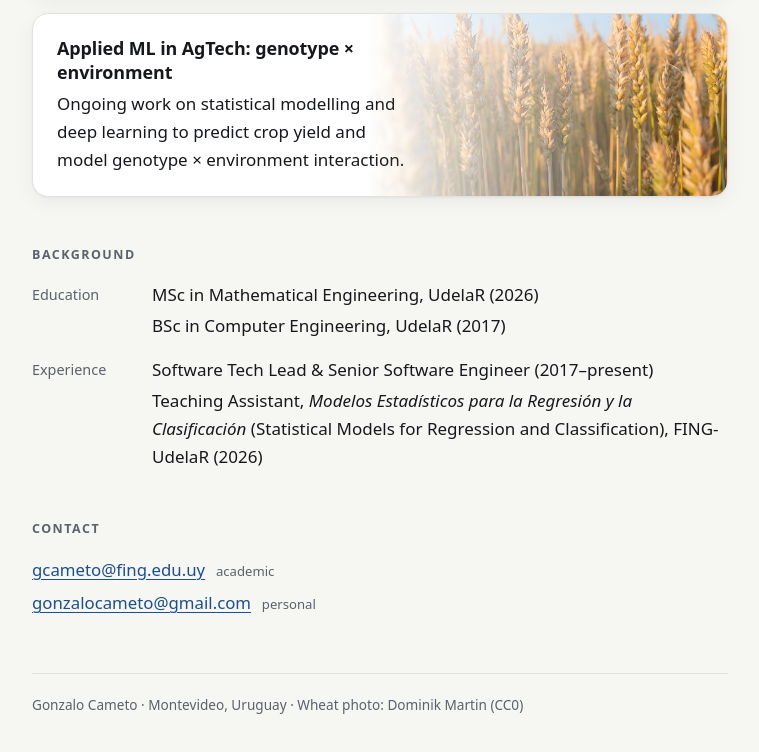
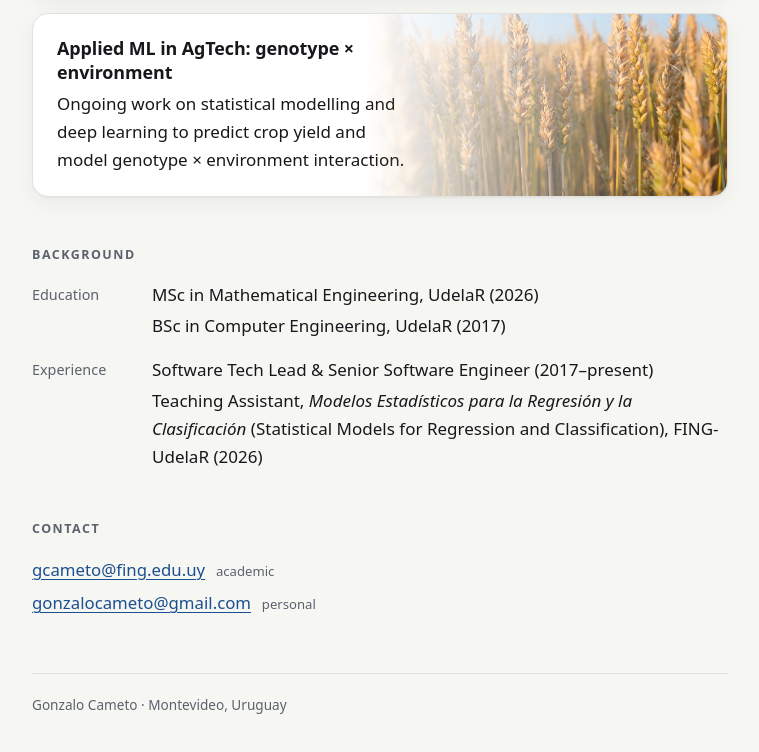
Before and after one commit to gonzalocameto/gonzalocameto.github.io, a plain HTML site: page index.html in a window 1280 px wide. Shown: the part 1468-2220 px from the top of the page, without its empty margins (260-1019 px from the left). Drawn offline with Linux system fonts and the light colour scheme.

Commit message:
Remove old wheat photo credit
Co-Authored-By: Claude Fable 5.2 <noreply@anthropic.com>

```diff
--- a/index.html
+++ b/index.html
@@ -146,7 +146,7 @@
   </section>
 
   <footer>
-    <p>Gonzalo Cameto · Montevideo, Uruguay · Wheat photo: Dominik Martin (CC0)</p>
+    <p>Gonzalo Cameto · Montevideo, Uruguay</p>
   </footer>
 </main>
 
```
